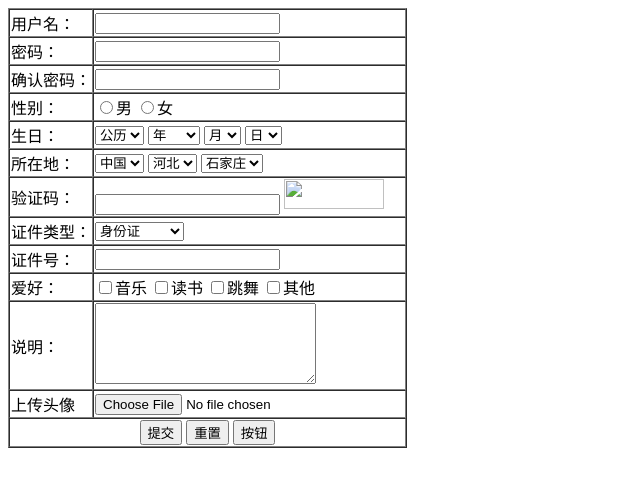
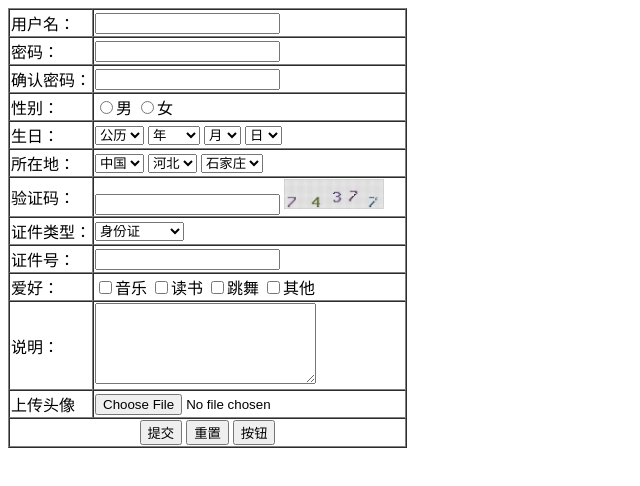
Before and after one commit to fengbin1014/web1, a plain HTML site: page web4.html in a window 1280 px wide. Shown: the whole page, without its empty margins (0-640 px from the left). Drawn offline with Linux system fonts and the light colour scheme.

Commit message:
web4再修改

```diff
--- a/web4.html
+++ b/web4.html
@@ -101,7 +101,7 @@
 			<td>验证码：</td>
 			<td>
 				<input type="text">
-				<img src="picture呀/yanzhengma.jpg" width="100" height="30">
+				<img src="yanzhengma.jpg" width="100" height="30">
 			</td>
 		</tr>
 		<tr>
```
Also changed, not shown: yanzhengma.jpg (added).
